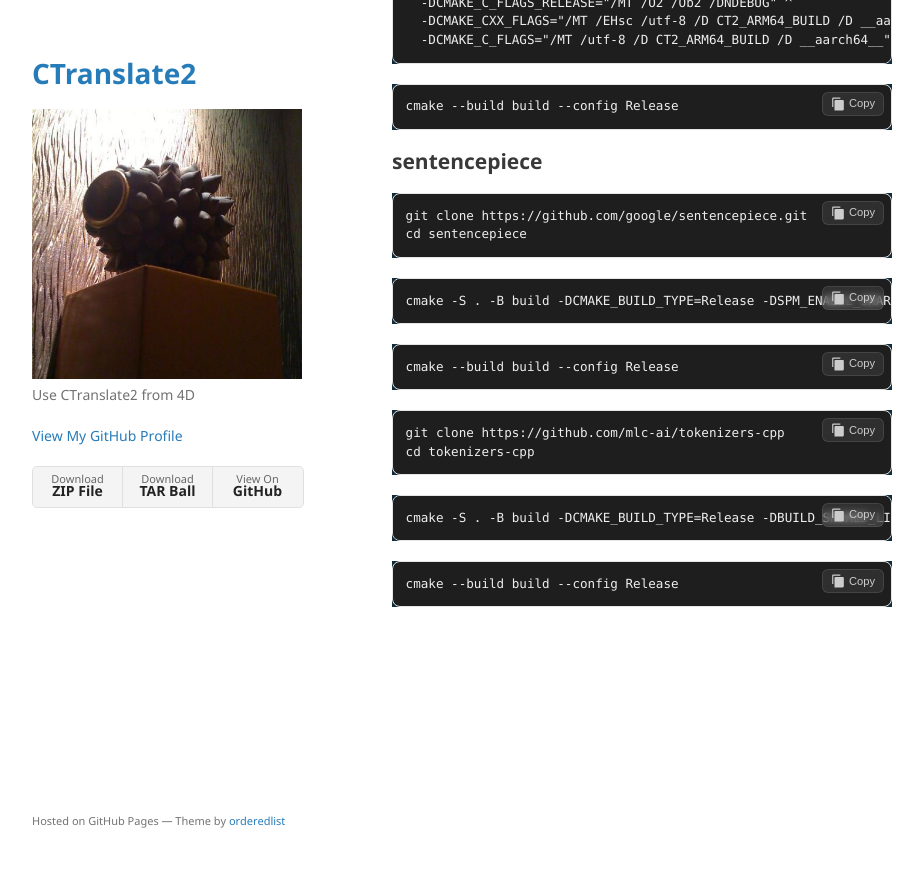
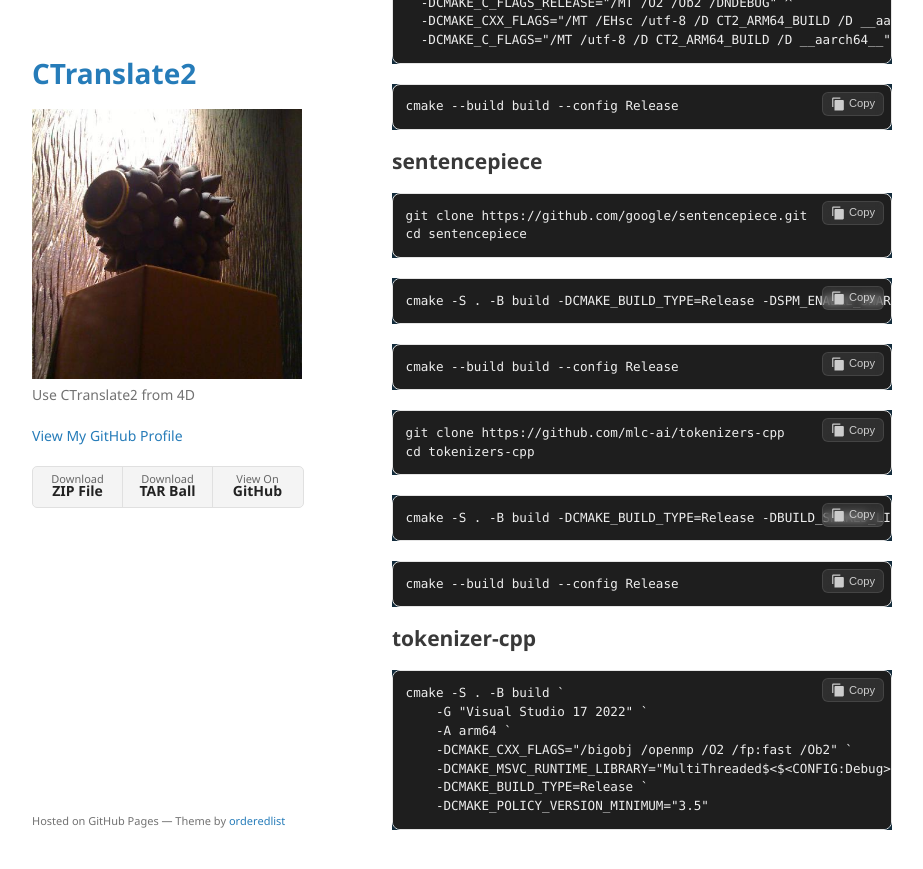
Before and after one commit to miyako/CTranslate2, a Jekyll site: the page built from build.md, in a window 1280 px wide and 900 px high, scrolled down 1007 px. Shown: the top 869 px of the window, without its empty margins (178-1101 px from the left). Built offline with Jekyll 4.4.1, drawn with Linux system fonts in a browser that asks for light colours.

Commit message:
Update build.md

````diff
--- a/build.md
+++ b/build.md
@@ -89,3 +89,15 @@ cmake -S . -B build -DCMAKE_BUILD_TYPE=Release -DBUILD_SHARED_LIBS=OFF -DCMAKE_M
 ```
 cmake --build build --config Release
 ```
+
+## tokenizer-cpp
+
+```
+cmake -S . -B build `
+    -G "Visual Studio 17 2022" `
+    -A arm64 `
+    -DCMAKE_CXX_FLAGS="/bigobj /openmp /O2 /fp:fast /Ob2" `
+    -DCMAKE_MSVC_RUNTIME_LIBRARY="MultiThreaded$<$<CONFIG:Debug>:Debug>" `
+    -DCMAKE_BUILD_TYPE=Release `
+    -DCMAKE_POLICY_VERSION_MINIMUM="3.5"
+```
````
